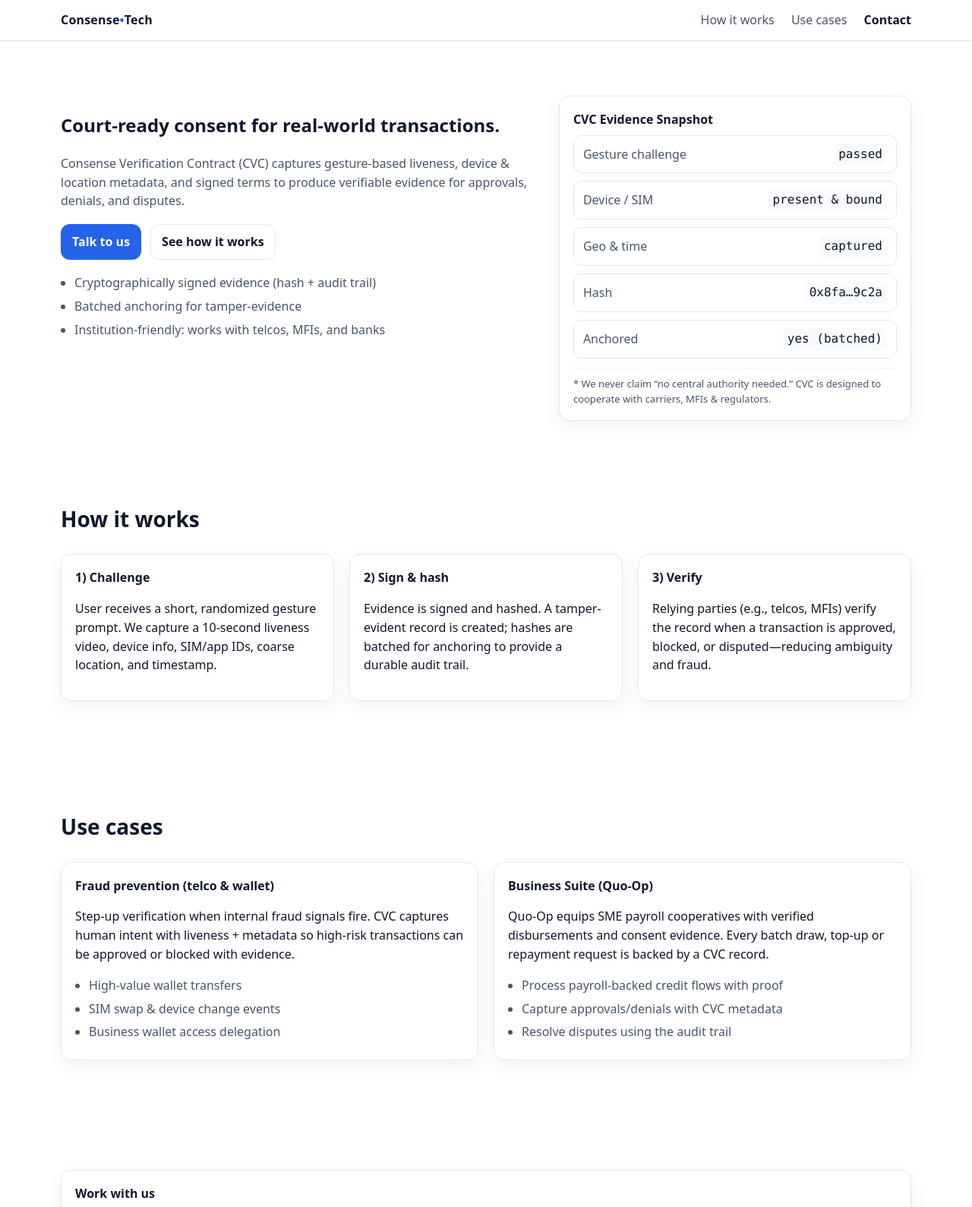
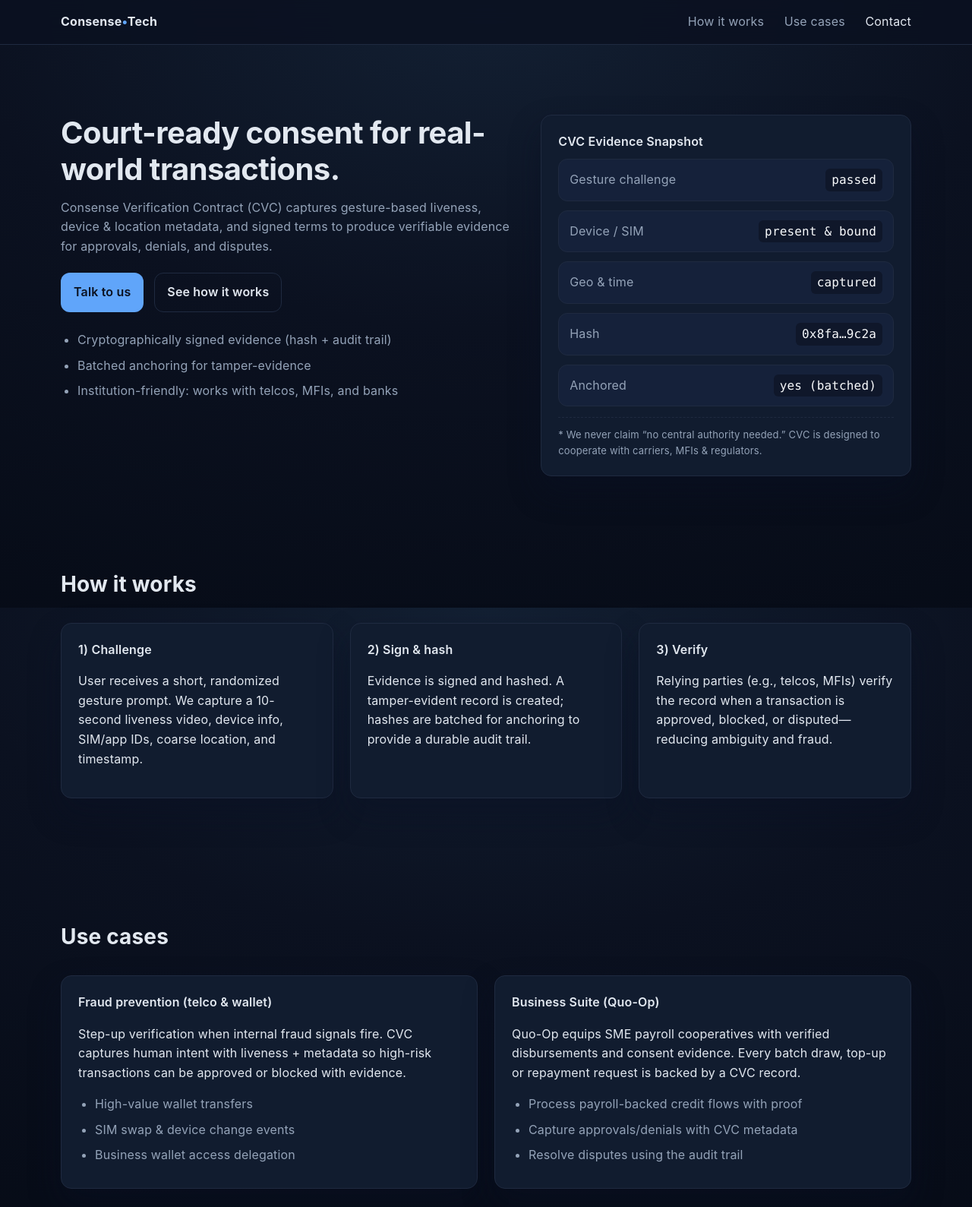
Before and after one commit to consenseceo/consensetech-website, a plain HTML site: page index.html in a window 1280 px wide. Shown: the top 1589 px of the page at 76% size. Drawn offline with Linux system fonts and the light colour scheme.

Commit message:
style: apply dark mode palette

```diff
--- a/styles.css
+++ b/styles.css
@@ -1,24 +1,27 @@
-/* ===== Plaid-style clean system (no gradients) ===== */
+/* ===== Dark mode system aligning with Consense front-ends ===== */
 :root{
-  --bg: #ffffff;
-  --ink: #0f172a;      /* slate-900 */
-  --muted: #475569;    /* slate-600 */
-  --line: #e2e8f0;     /* slate-200 */
-  --card: #ffffff;
-  --blue: #2563eb;     /* primary */
-  --blue-ink: #1e3a8a;
-  --ring: rgba(37,99,235,0.25);
+  --bg: #0b1120;
+  --surface: #111c2f;
+  --surface-elevated: #15213a;
+  --ink: #e2e8f0;
+  --muted: #94a3b8;
+  --line: #1f2a40;
+  --card: #111c2f;
+  --blue: #60a5fa;
+  --blue-strong: #3b82f6;
+  --ring: rgba(96,165,250,0.35);
   --radius: 14px;
-  --shadow: 0 8px 24px rgba(2,6,23,.06);
+  --shadow: 0 20px 40px rgba(8, 15, 35, 0.45);
 }
 
 *{box-sizing:border-box}
 html,body{height:100%}
 body{
   margin:0;
-  font: 16px/1.55 system-ui, -apple-system, Segoe UI, Roboto, Inter, "Helvetica Neue", Arial, "Apple Color Emoji","Segoe UI Emoji";
+  font: 16px/1.6 "Inter", system-ui, -apple-system, Segoe UI, Roboto, "Helvetica Neue", Arial, "Apple Color Emoji","Segoe UI Emoji";
   color: var(--ink);
-  background: var(--bg);
+  background: radial-gradient(120% 120% at 50% 0%, #132033 0%, #0b1120 45%, #060b16 100%);
+  letter-spacing:0.01em;
 }
 
 /* Layout primitives */
@@ -26,30 +29,31 @@
   width:min(1120px, 92vw);
   margin-inline:auto;
 }
-.section{padding:72px 0}
-.section__title{font-size:28px; margin:0 0 24px 0}
-.grid{display:grid; gap:20px}
+.section{padding:80px 0}
+.section__title{font-size:28px; margin:0 0 28px 0; color:var(--ink)}
+.grid{display:grid; gap:22px}
 .grid--2{grid-template-columns: repeat(auto-fit, minmax(280px,1fr))}
 .grid--3{grid-template-columns: repeat(auto-fit, minmax(260px,1fr))}
 
 /* Nav */
-.nav{position:sticky; top:0; backdrop-filter:saturate(1.2) blur(6px); border-bottom:1px solid var(--line); background:rgba(255,255,255,.85); z-index:10}
-.nav__inner{display:flex; align-items:center; justify-content:space-between; padding:14px 0}
-.brand{font-weight:700; text-decoration:none; color:var(--ink); letter-spacing:.2px}
+.nav{position:sticky; top:0; backdrop-filter:saturate(1.15) blur(14px); border-bottom:1px solid var(--line); background:rgba(11,17,32,.85); z-index:10}
+.nav__inner{display:flex; align-items:center; justify-content:space-between; padding:16px 0}
+.brand{font-weight:700; text-decoration:none; color:var(--ink); letter-spacing:.25px}
 .brand__dot{color:var(--blue)}
-.nav__links a{color:var(--muted); text-decoration:none; margin-left:18px}
-.nav__links a:hover{color:var(--ink)}
-.nav__links a.active{color:var(--ink); font-weight:600}
+.nav__links a{color:var(--muted); text-decoration:none; margin-left:22px; transition:color .2s ease}
+.nav__links a:hover,
+.nav__links a.active{color:var(--ink)}
 
 /* Hero */
-.hero{padding:72px 0 36px}
-.hero__grid{display:grid; gap:28px; grid-template-columns: 1.15fr .85fr}
+.hero{padding:92px 0 40px}
+.hero__grid{display:grid; gap:36px; grid-template-columns: 1.1fr .9fr}
 @media (max-width: 960px){ .hero__grid{grid-template-columns:1fr} }
 
-.lead{color:var(--muted); margin:12px 0 18px}
-.hero__cta{display:flex; gap:12px; margin:10px 0 18px}
-.hero__bullets{padding-left:18px; margin:10px 0 0 0; color:var(--muted)}
-.hero__bullets li{margin:6px 0}
+.hero__copy h1{margin:0; font-size:40px; line-height:1.2; letter-spacing:-0.015em}
+.lead{color:var(--muted); margin:14px 0 22px}
+.hero__cta{display:flex; gap:14px; margin:12px 0 24px}
+.hero__bullets{padding-left:22px; margin:12px 0 0; color:var(--muted)}
+.hero__bullets li{margin:8px 0}
 
 /* Cards */
 .card{
@@ -57,52 +61,58 @@
   border:1px solid var(--line);
   border-radius:var(--radius);
   box-shadow:var(--shadow);
-  padding:18px;
+  padding:22px;
+  transition:transform .3s ease, box-shadow .3s ease;
 }
-.card__header{font-weight:600; margin-bottom:8px}
-.card__footer{border-top:1px dashed var(--line); margin-top:12px; padding-top:10px}
+.card:hover{transform:translateY(-4px); box-shadow:0 24px 60px rgba(10,17,35,0.5)}
+.card__header{font-weight:600; margin-bottom:10px; color:var(--ink)}
+.card__footer{border-top:1px dashed var(--line); margin-top:14px; padding-top:12px; color:var(--muted)}
 
 /* Key/Value list */
-.kv{display:grid; gap:10px}
-.kv div{display:flex; justify-content:space-between; align-items:center; padding:10px 12px; border:1px solid var(--line); border-radius:10px}
+.kv{display:grid; gap:12px}
+.kv div{display:flex; justify-content:space-between; align-items:center; padding:12px 14px; border:1px solid var(--line); border-radius:12px; background:var(--surface-elevated)}
 .kv span{color:var(--muted)}
-.kv code{font-family: ui-monospace, SFMono-Regular, Menlo, Consolas, "Liberation Mono", monospace; background:#f8fafc; padding:2px 6px; border-radius:6px}
+.kv code{font-family: ui-monospace, SFMono-Regular, Menlo, Consolas, "Liberation Mono", monospace; background:#0f172a; padding:2px 8px; border-radius:6px; color:#f8fafc}
 
 /* Buttons */
 .btn{
   display:inline-flex; align-items:center; justify-content:center;
-  padding:10px 14px; border-radius:12px; border:1px solid var(--line);
+  padding:12px 16px; border-radius:12px; border:1px solid transparent;
   text-decoration:none; cursor:pointer; user-select:none; font-weight:600;
+  transition:background .2s ease, border-color .2s ease, color .2s ease;
 }
-.btn--primary{background:var(--blue); color:#fff; border-color:transparent}
-.btn--primary:hover{background:#1d4ed8}
-.btn--ghost{background:#fff; color:var(--ink)}
+.btn--primary{background:var(--blue); color:#0b1120}
+.btn--primary:hover{background:var(--blue-strong); color:#e2e8f0}
+.btn--ghost{background:transparent; color:var(--ink); border-color:var(--line)}
+.btn--ghost:hover{border-color:var(--blue); color:var(--blue)}
 .btn:focus{outline:0; box-shadow:0 0 0 4px var(--ring)}
 
 /* Lists & forms */
-.list{margin:10px 0 0; padding-left:18px; color:var(--muted)}
-.list li{margin:6px 0}
+.list{margin:12px 0 0; padding-left:22px; color:var(--muted)}
+.list li{margin:8px 0}
 
-.form{display:grid; gap:12px}
-.form__row{display:grid; gap:6px}
+.form{display:grid; gap:16px}
+.form__row{display:grid; gap:8px}
 label{font-size:14px; color:var(--muted)}
 input, textarea{
-  width:100%; padding:10px 12px; border:1px solid var(--line); border-radius:10px;
-  font:inherit; color:inherit; background:#fff;
+  width:100%; padding:12px 14px; border:1px solid var(--line); border-radius:12px;
+  font:inherit; color:var(--ink); background:#0f172a;
 }
 input:focus, textarea:focus{outline:0; box-shadow:0 0 0 4px var(--ring); border-color:var(--blue)}
+input::placeholder, textarea::placeholder{color:#64748b}
 
 .note{font-size:13px; color:var(--muted)}
 
 /* Footer */
-.footer{border-top:1px solid var(--line); padding:22px 0; margin-top:36px}
+.footer{border-top:1px solid var(--line); padding:28px 0; margin-top:48px}
 .footer__inner{display:flex; justify-content:space-between; align-items:center; gap:12px; flex-wrap:wrap}
 .muted{color:var(--muted)}
 
 /* Responsive tweaks */
 @media (max-width:720px){
-  .nav__inner{flex-direction:column; gap:10px}
-  .nav__links a{margin:0 10px}
-  .hero{padding-top:60px}
+  .nav__inner{flex-direction:column; gap:14px}
+  .nav__links a{margin:0 12px}
+  .hero{padding-top:80px}
   .hero__cta{flex-wrap:wrap}
+  .card{padding:20px}
 }
```
